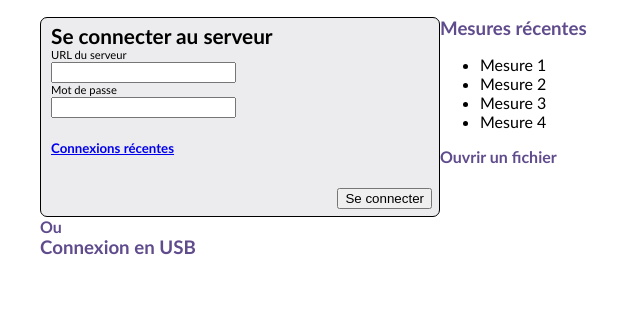
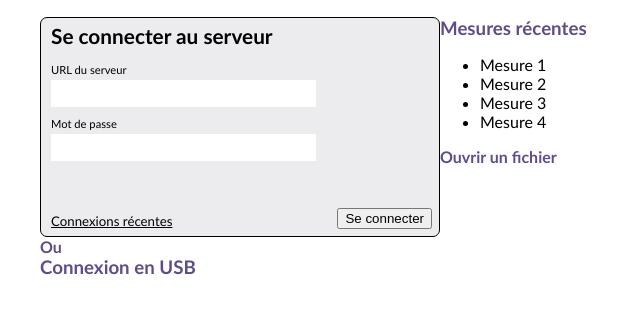
Before and after one commit to louneskmt/cosmix-desktop, an Electron app: page index.html in a window 800 px wide. Shown: the part 80-394 px from the top of the page, without its empty margins (0-640 px from the left). Drawn offline with Linux system fonts and the light colour scheme.

Commit message:
accueil.css update

```diff
--- a/styles/accueil.css
+++ b/styles/accueil.css
@@ -39,6 +39,7 @@ label {
     display: block;
     font-weight: normal;
     font-size: 70%;
+    margin-bottom: 4px;
 }
 
 #connectionBox {
@@ -46,7 +47,7 @@ label {
     position: relative;
 
     width: 400px;
-    height: 200px;
+    height: 220px;
     border: solid black 0.5px;
     border-radius: 7px;
     padding: 5px 10px;
@@ -55,6 +56,22 @@ label {
 #connectionBox > h3 {
     color: black;
     font-size: 130%;
+    margin-bottom: 15px;
+}
+
+#connectionBox a {
+    color: black;
+    font-weight: normal;
+
+    position: absolute;
+    bottom: 7px;
+}
+
+input {
+    border: none;
+    width: 70%;
+    height: 27px;
+    margin-bottom: 10px;
 }
 
 button {
```
